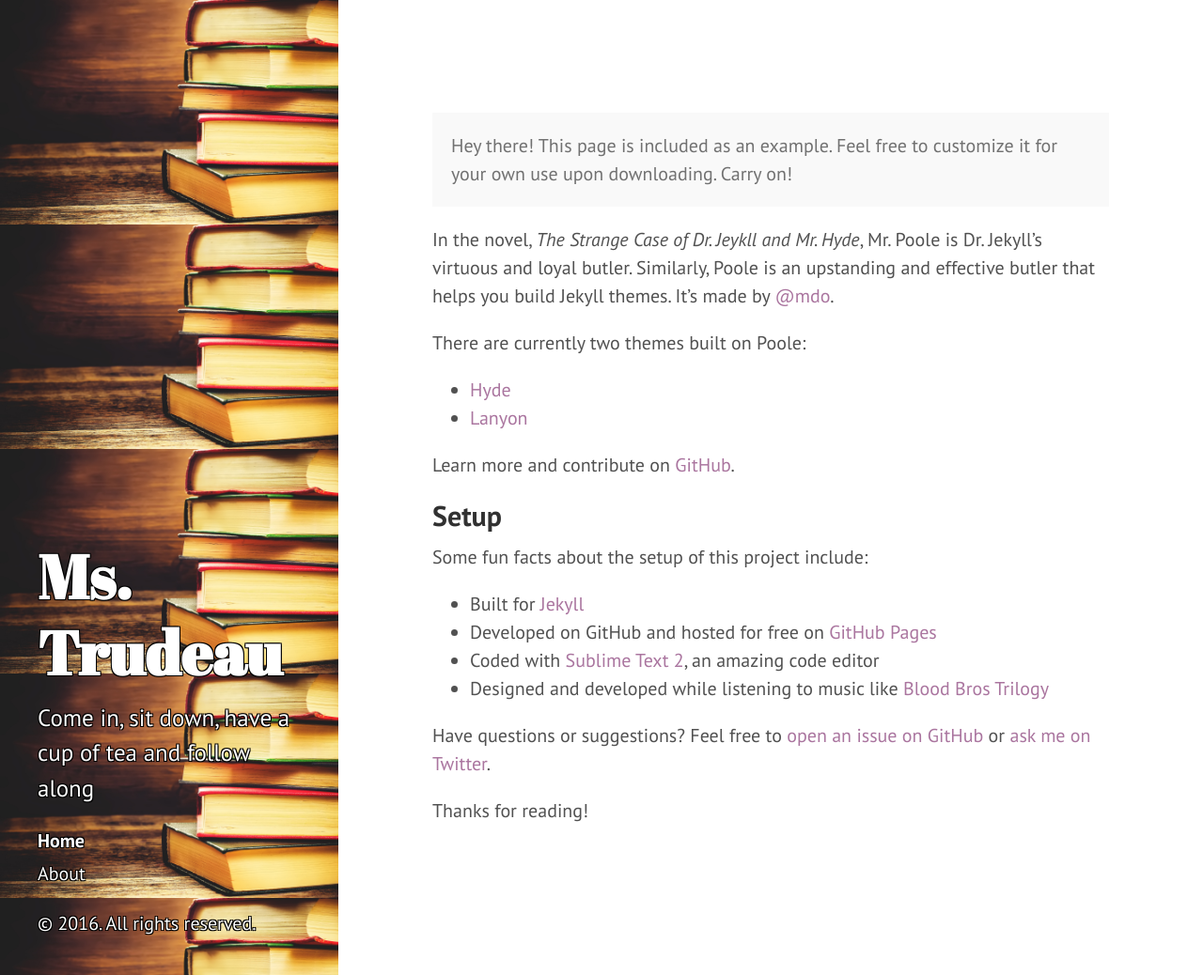
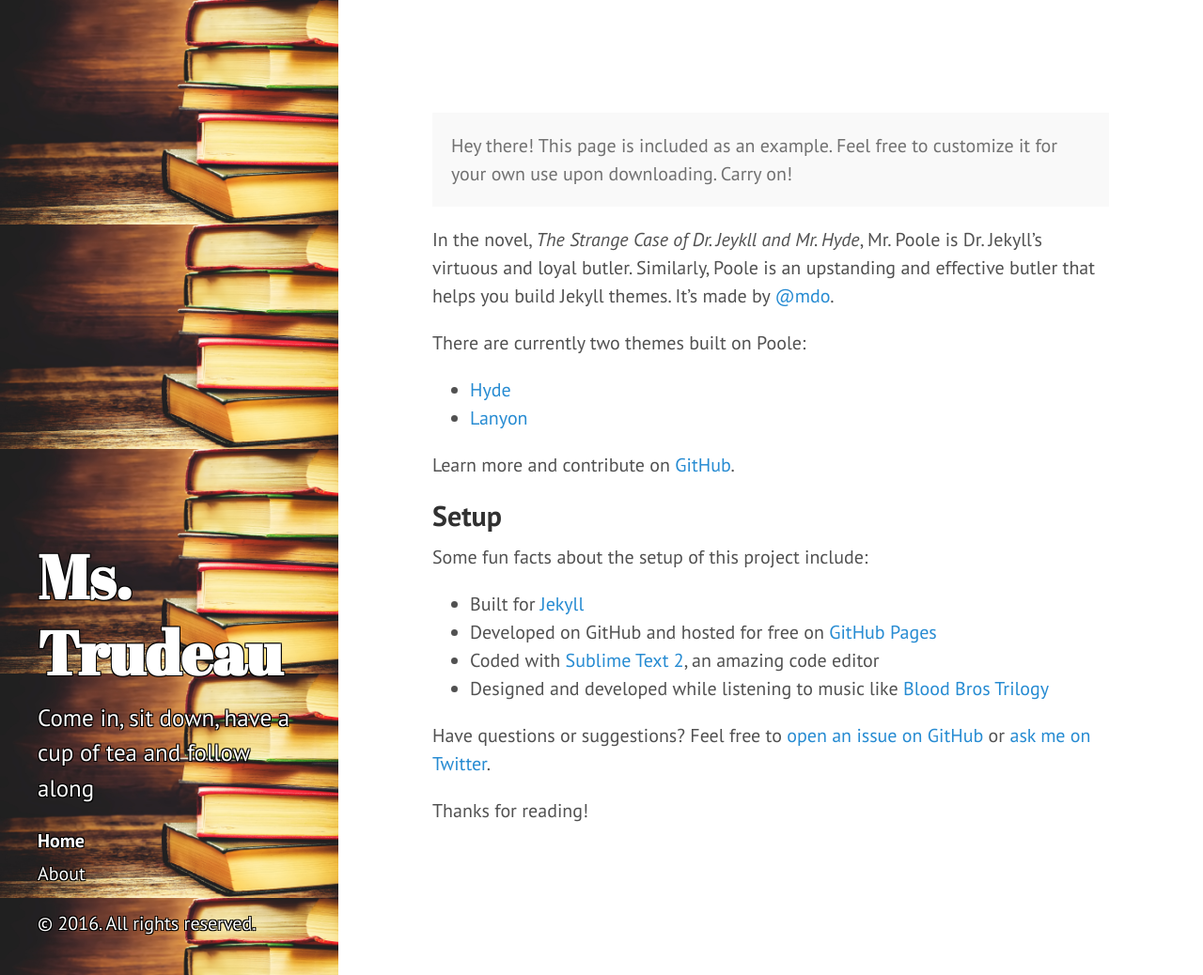
Before and after one commit to JourdanTrudeau/JourdanTrudeau.github.io, a Jekyll site: the page built from index.md, in a window 1280 px wide and 1038 px high. Shown: the whole window at 94% size. Built offline with Jekyll 4.4.1, drawn with Linux system fonts in a browser that asks for light colours.

Commit message:
Updated default.html

```diff
--- a/_layouts/default.html
+++ b/_layouts/default.html
@@ -1,14 +1,14 @@
 ---
 layout: page
 title: ''
-published: false
+published: true
 ---
 <!DOCTYPE html>
 <html lang="en-us">
 
   {% include head.html %}
 
-  <body class="theme-base-0e">
+  <body>
 
     {% include sidebar.html %}
 
```
